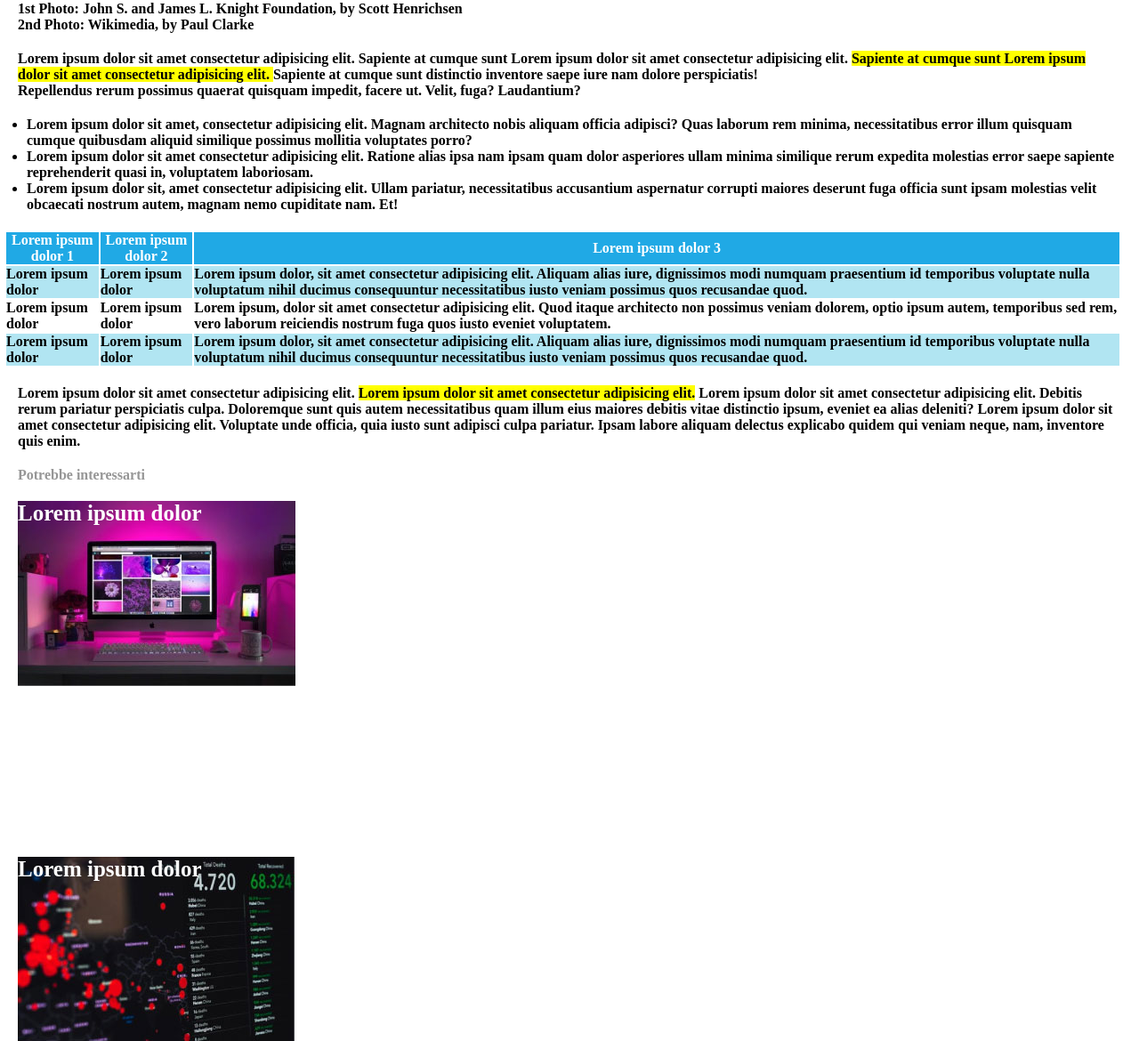
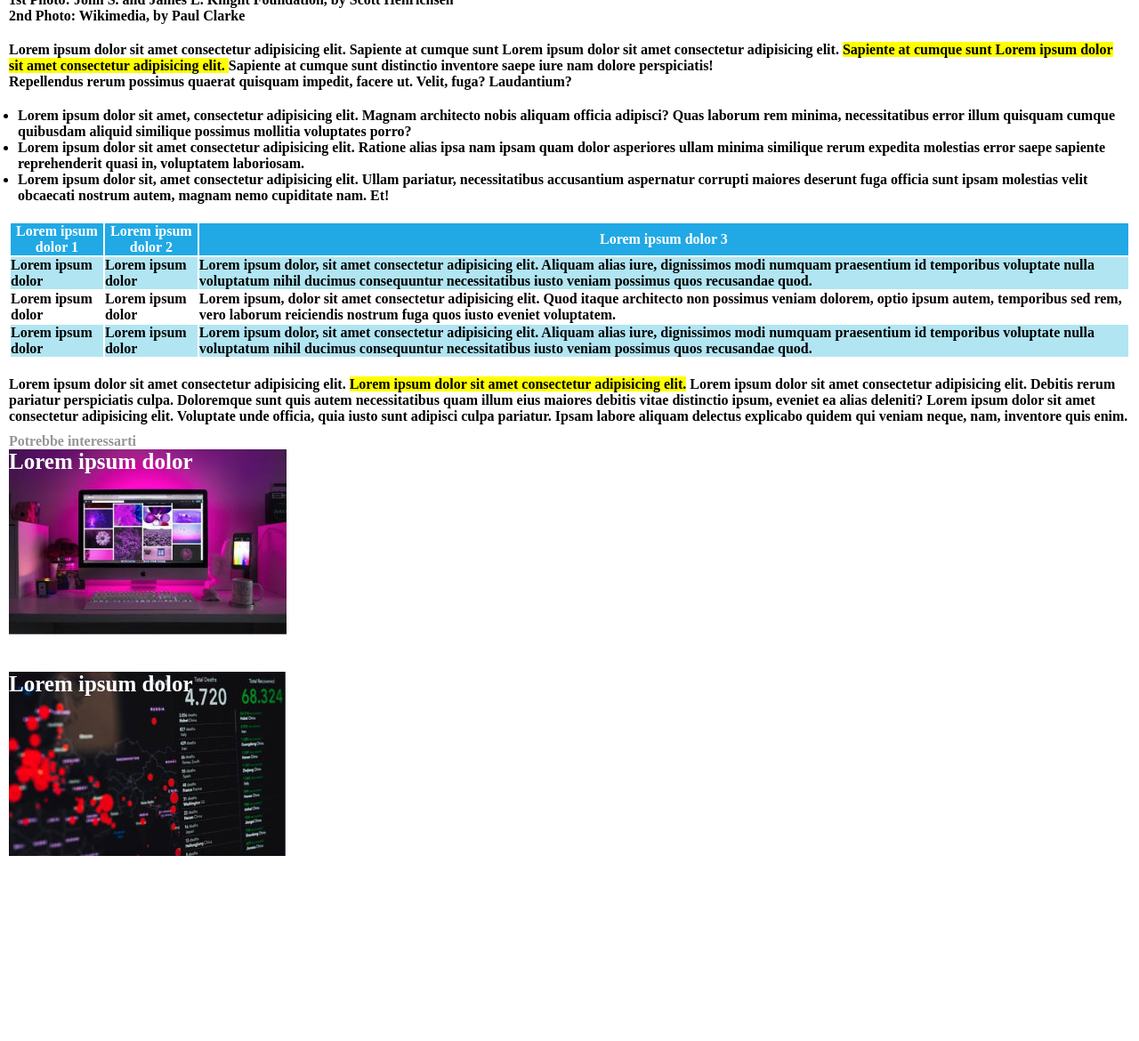
Before and after one commit to DavideCavallotto/html-css-booleaner, a plain HTML site: page index.html in a window 1280 px wide. Shown: the part 675-1845 px from the top of the page at 89% size. After the commit the page ends 1690 px from the top, so only its background shows below. Drawn offline with Linux system fonts and the light colour scheme.

Commit message:
add correct

```diff
--- a/css/style.css
+++ b/css/style.css
@@ -27,13 +27,12 @@ a {
 }
 
 main, footer {
-    margin: 20px;
+    margin: 10px;
     font-weight: bold;
 }
 
-p {
-    margin-top: 20px;
-    margin-bottom: 20px;
+.maintext {
+    margin: 20px 0px
 
 }
 
@@ -43,9 +42,9 @@ ul {
 }
 
 table {
-    margin-left: -15px;
+    margin-bottom: 20px;
+}
 
-}
 
 thead {
     background-color: rgb(32, 169, 229);
@@ -72,16 +71,17 @@ td, .highlightedWhite{
     background-image: url(../img/monitor.jpg);
     background-repeat: no-repeat;
     width: 400px;
-    height: 400px;
+    height: 250px;
     color: white;
     font-size: 25px;
+
 }
 
 .banner_two {
     background-image: url(../img/graph.jpg);
     background-repeat: no-repeat;
     width: 400px;
-    height: 400px;
+    height: 250px;
     color: white;
     font-size: 25px;
 
--- a/index.html
+++ b/index.html
@@ -28,7 +28,7 @@
             <div>2nd Photo: Wikimedia, by Paul Clarke</div>
         </div>
         <div>
-            <p>
+            <p class="maintext">
                 Lorem ipsum dolor sit amet consectetur adipisicing elit. Sapiente at cumque sunt Lorem ipsum dolor sit amet consectetur adipisicing elit. <span class="highlightedYellow"> Sapiente at cumque sunt Lorem ipsum dolor sit amet consectetur adipisicing elit. </span>Sapiente at cumque sunt distinctio inventore saepe iure nam dolore perspiciatis! <br> Repellendus rerum possimus quaerat quisquam impedit, facere ut. Velit, fuga? Laudantium?
             </p>
             <ul>
```
